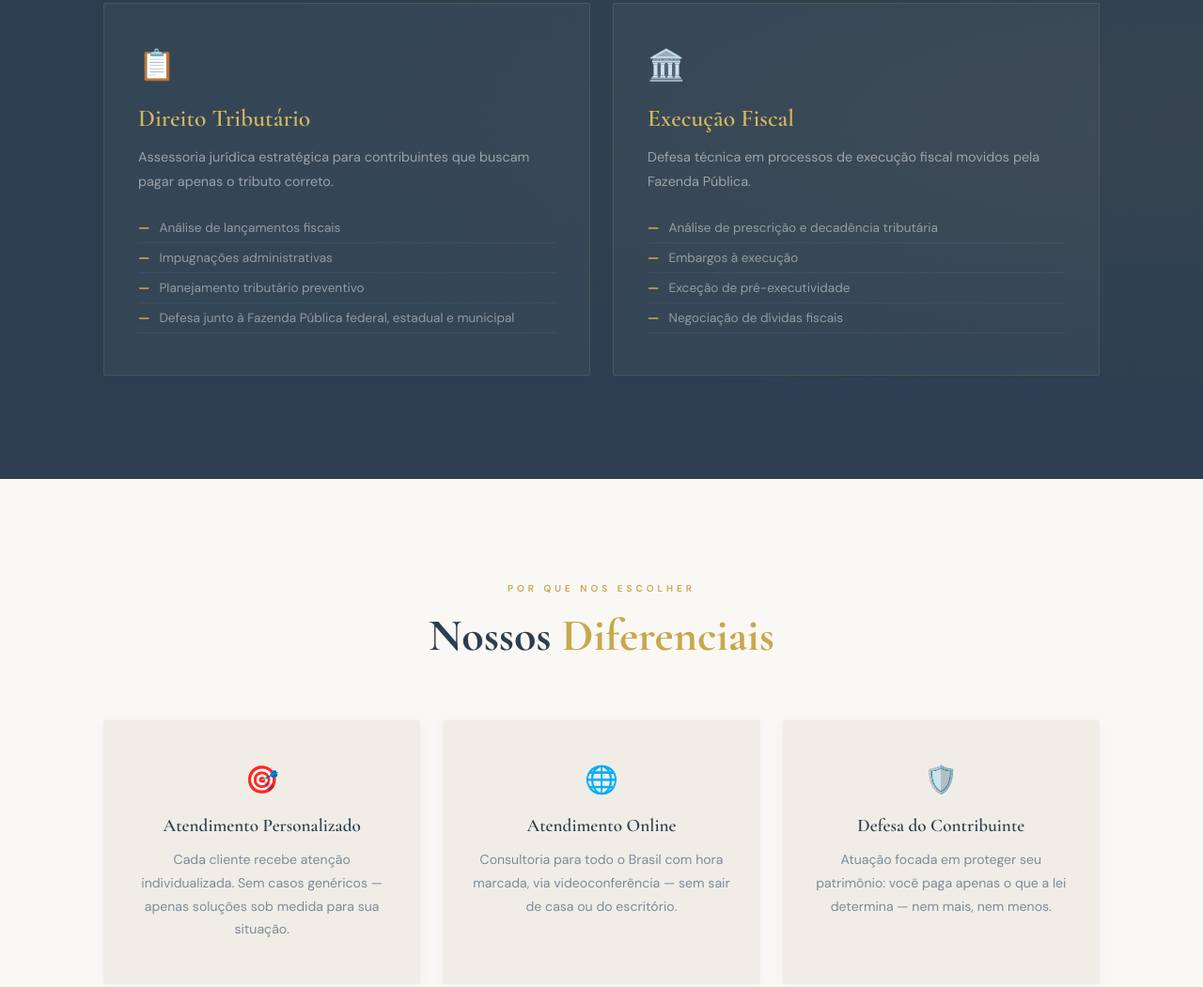
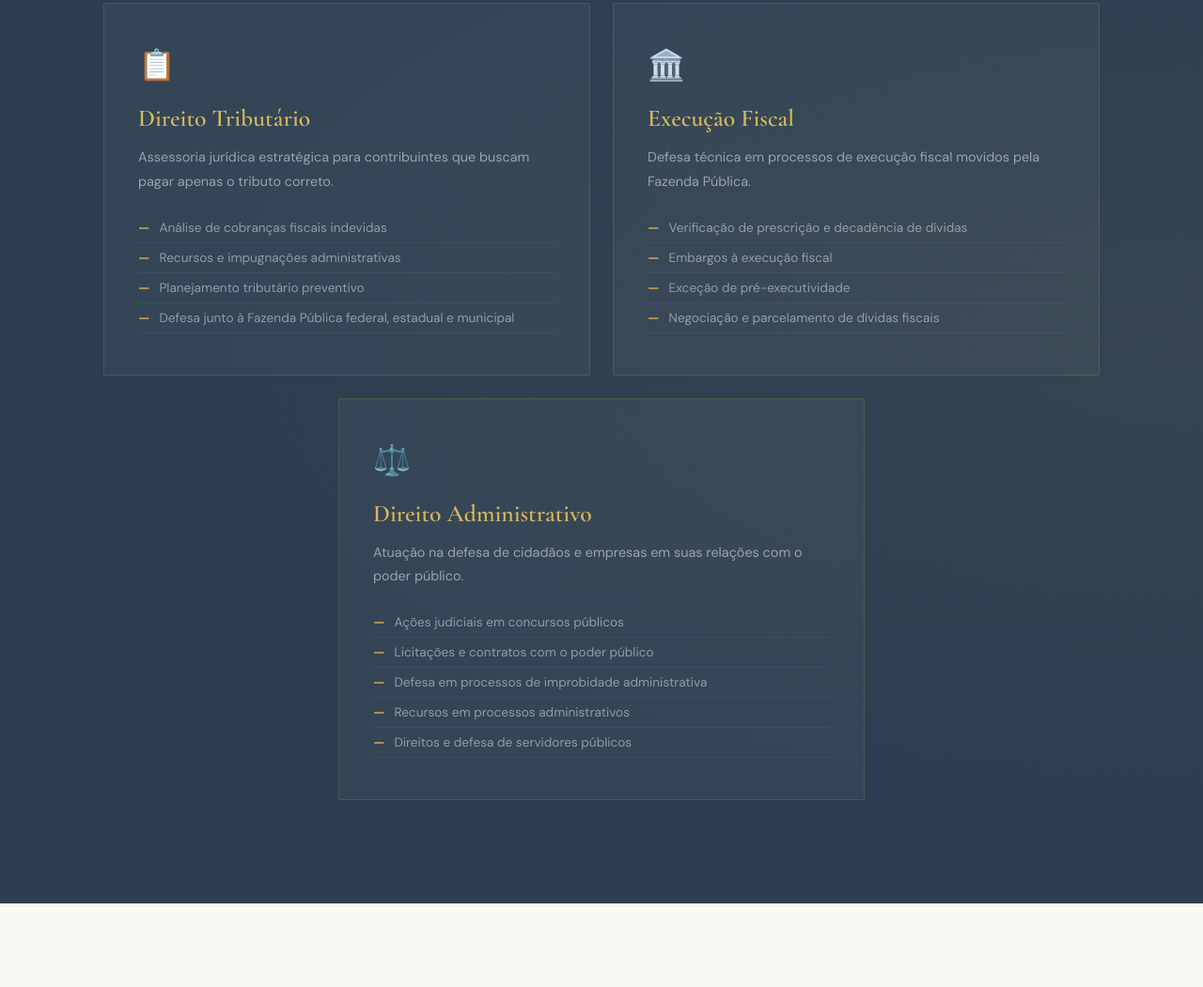
Before and after one commit to drpaulosilva/drpaulosilva.github.io, a plain HTML site: page index.html in a window 1280 px wide. Shown: the part 2112-3163 px from the top of the page at 94% size. Drawn offline with nearby package versions, Linux system fonts and the light colour scheme.

Commit message:
Update index.html
adicionado o ramo direito administrativo.

```diff
--- a/index.html
+++ b/index.html
@@ -124,6 +124,7 @@
     .areas-header { text-align: center; margin-bottom: 64px; }
     .areas-header .section-title { color: var(--marfim); }
     .areas-grid { display: grid; grid-template-columns: 1fr 1fr; gap: 24px; }
+    .areas-grid .area-card:last-child:nth-child(odd) { grid-column: 1 / -1; max-width: 560px; margin: 0 auto; width: 100%; }
     .area-card {
       background: rgba(255,255,255,0.04); border: 1px solid rgba(201,168,76,0.18);
       border-radius: 2px; padding: 44px 36px;
@@ -268,8 +269,8 @@
         <h3>Direito Tributário</h3>
         <p>Assessoria jurídica estratégica para contribuintes que buscam pagar apenas o tributo correto.</p>
         <ul class="area-list">
-          <li>Análise de lançamentos fiscais</li>
-          <li>Impugnações administrativas</li>
+          <li>Análise de cobranças fiscais indevidas</li>
+          <li>Recursos e impugnações administrativas</li>
           <li>Planejamento tributário preventivo</li>
           <li>Defesa junto à Fazenda Pública federal, estadual e municipal</li>
         </ul>
@@ -279,10 +280,22 @@
         <h3>Execução Fiscal</h3>
         <p>Defesa técnica em processos de execução fiscal movidos pela Fazenda Pública.</p>
         <ul class="area-list">
-          <li>Análise de prescrição e decadência tributária</li>
-          <li>Embargos à execução</li>
+          <li>Verificação de prescrição e decadência de dívidas</li>
+          <li>Embargos à execução fiscal</li>
           <li>Exceção de pré-executividade</li>
-          <li>Negociação de dívidas fiscais</li>
+          <li>Negociação e parcelamento de dívidas fiscais</li>
+        </ul>
+      </div>
+      <div class="area-card">
+        <span class="area-icon">⚖️</span>
+        <h3>Direito Administrativo</h3>
+        <p>Atuação na defesa de cidadãos e empresas em suas relações com o poder público.</p>
+        <ul class="area-list">
+          <li>Ações judiciais em concursos públicos</li>
+          <li>Licitações e contratos com o poder público</li>
+          <li>Defesa em processos de improbidade administrativa</li>
+          <li>Recursos em processos administrativos</li>
+          <li>Direitos e defesa de servidores públicos</li>
         </ul>
       </div>
     </div>
```
